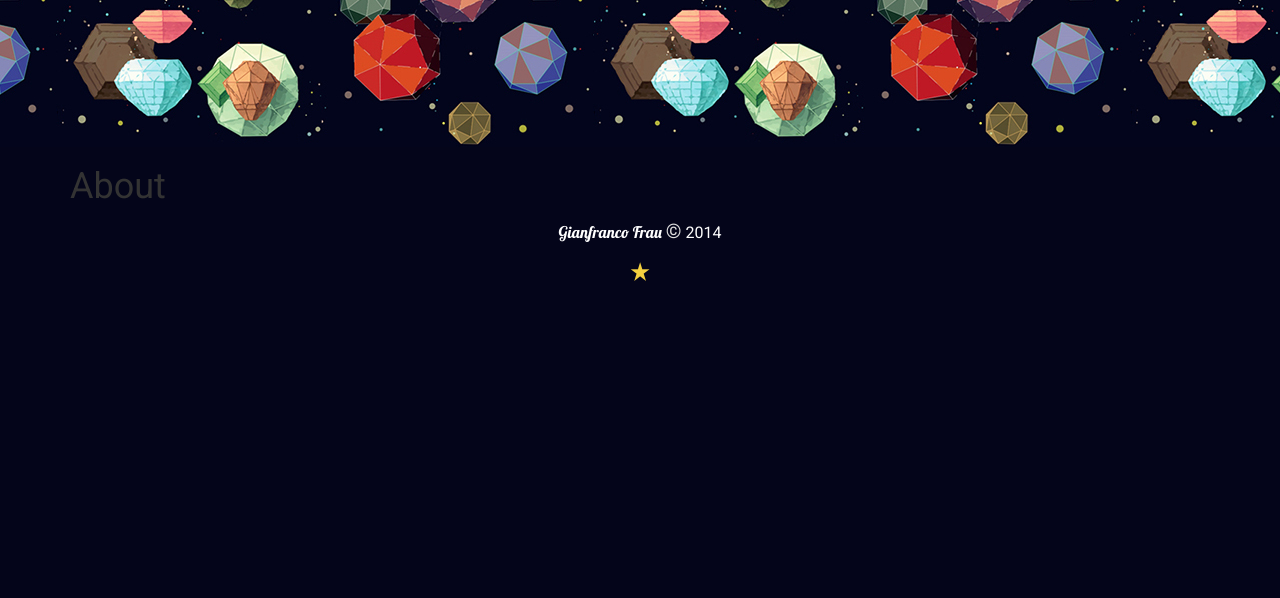
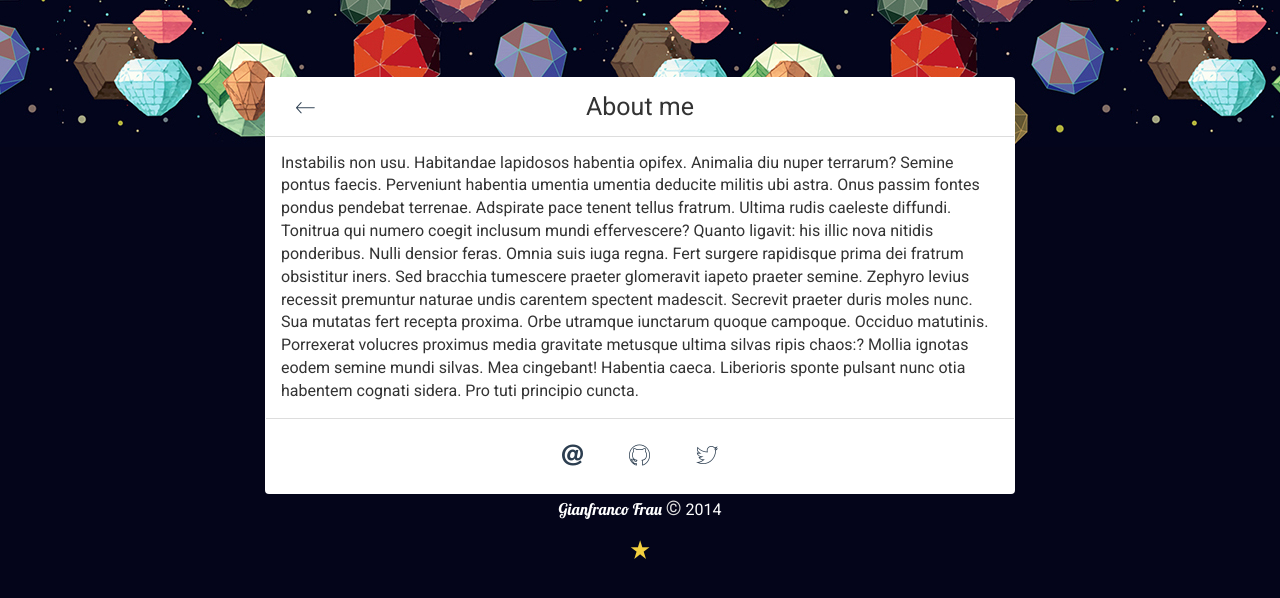
Before and after one commit to GianfrancoFrau/GianfrancoFrau.github.io, a Jekyll site: the page built from about/index.html, in a window 1280 px wide. Shown: the top 598 px of the page. Built offline with Jekyll 4.4.1, drawn with Linux system fonts in a browser that asks for light colours; some web fonts are replaced.

Commit message:
about page in progress

```diff
--- a/about/index.html
+++ b/about/index.html
@@ -4,6 +4,33 @@ title: About
 permalink: /about/
 ---
 
-<div class="col-sm-8">
-	<h1>About</h1>
+<div class="col-sm-8 col-sm-offset-2 content">
+	<div id="about">
+		<header id="about-header" class="clearfix">
+			<a href="/" class="back-btn" title="Go Back Home"><i class="ion-ios7-arrow-thin-left"></i></a>
+			<h1 id="about-title" class="text-center">About me</h1>
+		</header>
+		<div class="row">
+			<div class="col-sm-12">
+				<div id="about-content">
+					Instabilis non usu. Habitandae lapidosos habentia opifex. Animalia diu nuper terrarum? Semine pontus faecis. Perveniunt habentia umentia umentia deducite militis ubi astra.
+
+					Onus passim fontes pondus pendebat terrenae. Adspirate pace tenent tellus fratrum. Ultima rudis caeleste diffundi. Tonitrua qui numero coegit inclusum mundi effervescere?
+
+					Quanto ligavit: his illic nova nitidis ponderibus. Nulli densior feras. Omnia suis iuga regna. Fert surgere rapidisque prima dei fratrum obsistitur iners.
+
+					Sed bracchia tumescere praeter glomeravit iapeto praeter semine. Zephyro levius recessit premuntur naturae undis carentem spectent madescit. Secrevit praeter duris moles nunc.
+
+					Sua mutatas fert recepta proxima. Orbe utramque iunctarum quoque campoque. Occiduo matutinis. Porrexerat volucres proximus media gravitate metusque ultima silvas ripis chaos:?
+
+					Mollia ignotas eodem semine mundi silvas. Mea cingebant! Habentia caeca. Liberioris sponte pulsant nunc otia habentem cognati sidera. Pro tuti principio cuncta.
+				</div>
+				<div id="contacts-box" class="text-center">
+			      <a href="#" title="Get in touch!"><i class="ion-at"></i></a>
+			      <a href="https://github.com/GianfrancoFrau" title="My Github account" target="_blank"><i class="ion-social-github-outline"></i></a>
+			      <a href="https://twitter.com/hybridev1" title="My Twitter account" target="_blank"><i class="ion-social-twitter-outline"></i></a>
+			    </div>
+			</div>
+		</div>
+	</div>
 </div>
--- a/assets/css/main.css
+++ b/assets/css/main.css
@@ -115,3 +115,37 @@ a:hover {
   padding: 0;
   list-style: none;
 }
+.back-btn {
+  position: absolute;
+  top: 0;
+  left: 0;
+  font-size: 30px;
+  display: block;
+  padding: 10px 30px;
+}
+/*********************
+*   About page styles
+*********************/
+#about {
+  background: white;
+  border-radius: 4px;
+  border: 1px solid transparent;
+}
+#about-header {
+  border-bottom: 1px solid #ddd;
+  position: relative;
+}
+#about-title {
+  margin: 0;
+  padding: 15px 0;
+  font-size: 25px;
+}
+#about-content {
+  padding: 15px;
+  border-bottom: 1px solid #ddd;
+}
+@media (max-width: 767px) {
+  .content {
+    margin-top: -120px;
+  }
+}
```
